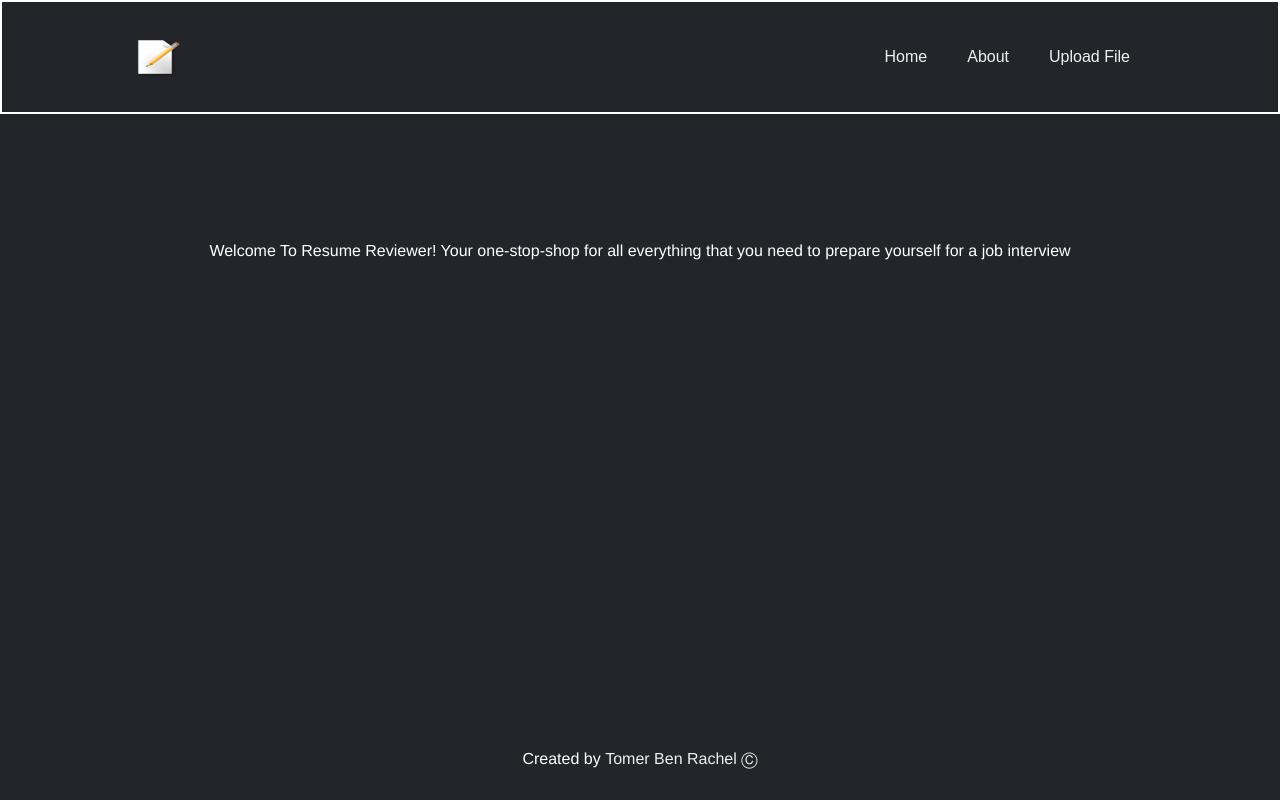
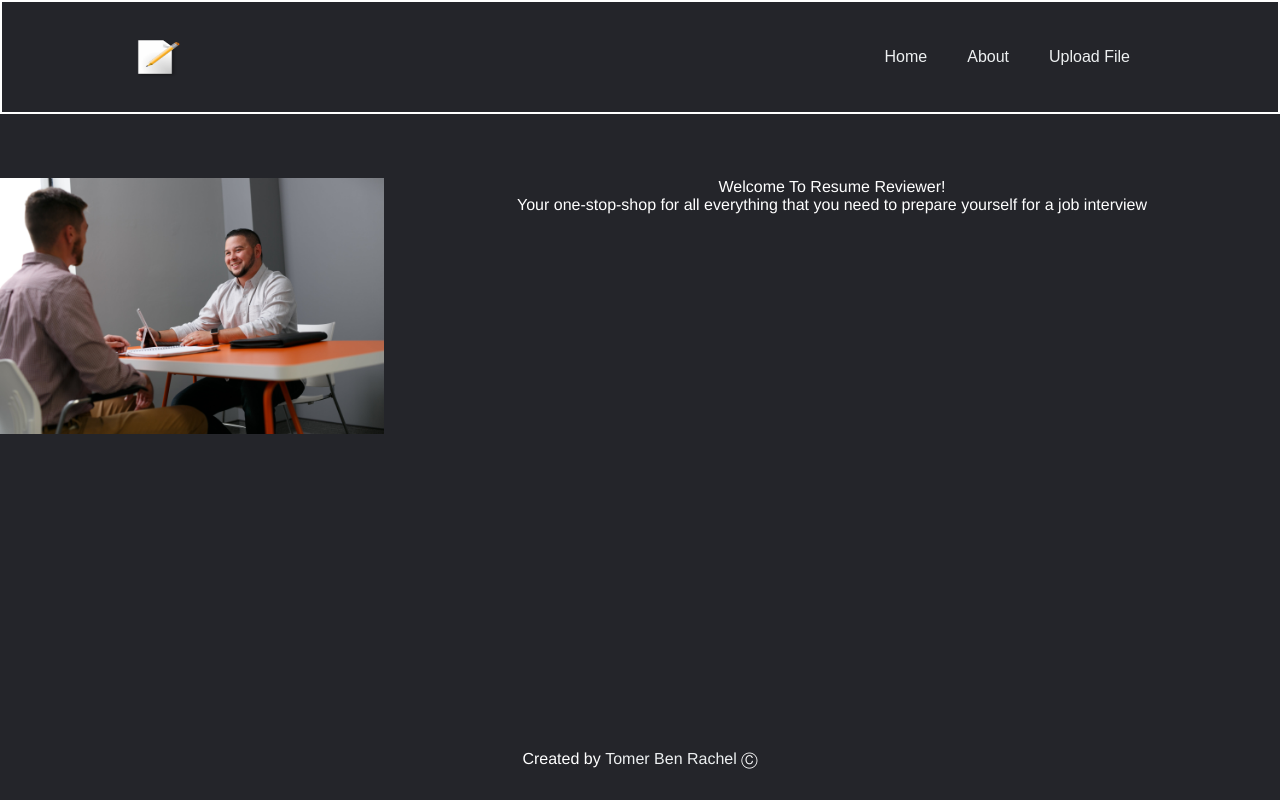
Before and after one commit to TomerPacific/resume-reviewer, a Vue app: page / in a window 1280 px wide. Built offline with nearby package versions, Linux system fonts and the light colour scheme; no server answers.

Commit message:
resume-reviewer adding image to home component

```diff
--- a/src/views/Home.vue
+++ b/src/views/Home.vue
@@ -1,6 +1,8 @@
 <template>
   <div class="home">
-    <p>Welcome To Resume Reviewer! Your one-stop-shop for all everything that you need to prepare yourself for a job interview</p>
+    <img id="interview" src="../assets/interview.jpg" alt="interview" title="Photo by Rachel Danner on Unsplash">
+    <p>Welcome To Resume Reviewer! <br>
+      Your one-stop-shop for all everything that you need to prepare yourself for a job interview</p>
   </div>
 </template>
 
@@ -21,6 +23,13 @@ export default {
   }
 
   .home {
-    margin-top: 10%;
+    margin-top: 5%;
+    height: 100%;
+  }
+
+  #interview {
+    height: 30%;
+    width: 30%;
+    float: left;
   }
 </style>
```
